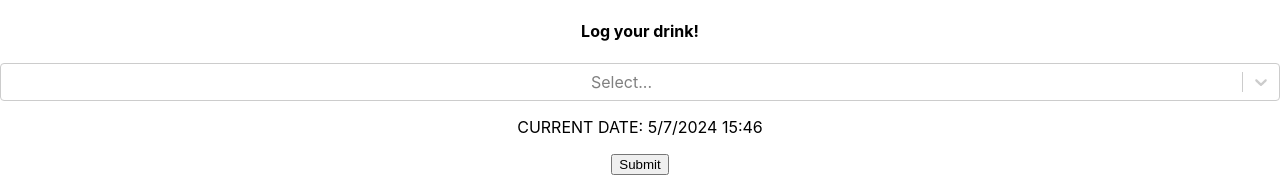
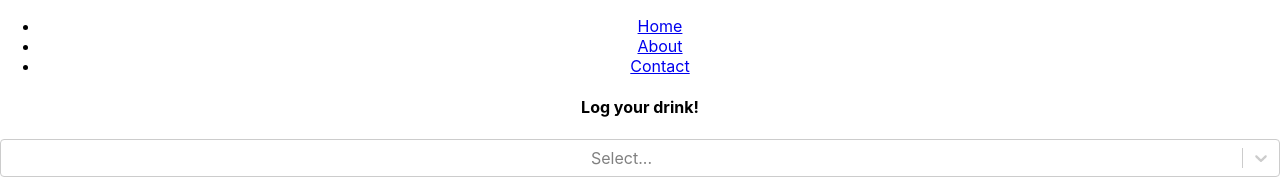
Before and after one commit to krichlin/Water-you-up-to, a React (Create React App) app in the folder water-you-up-to/: page / in a window 1280 px wide. Shown: the top 179 px of the page. Built offline with nearby package versions, Linux system fonts and the light colour scheme; no server answers; data requests are answered from the project's data file.

Commit message:
restored header

```diff
--- a/water-you-up-to/db.json
+++ b/water-you-up-to/db.json
@@ -65,7 +65,7 @@
       "points": "1.50",
       "date": "5/6/2024 16:3"
     }
-    ]
+    ],
 
   "facts": [
     {
--- a/water-you-up-to/src/App.js
+++ b/water-you-up-to/src/App.js
@@ -3,10 +3,12 @@ import React from "react";
 import logo from './logo.svg';
 import './App.css';
 import MainPage from './components/MainPage'
+import Header from './components/Header'
 
 function App() {
   return (
     <div className="App">
+      <Header />
       <MainPage />
     </div>
   );
```
Also changed, not shown: 1 other file (tests, documents, lock files or other folders).
